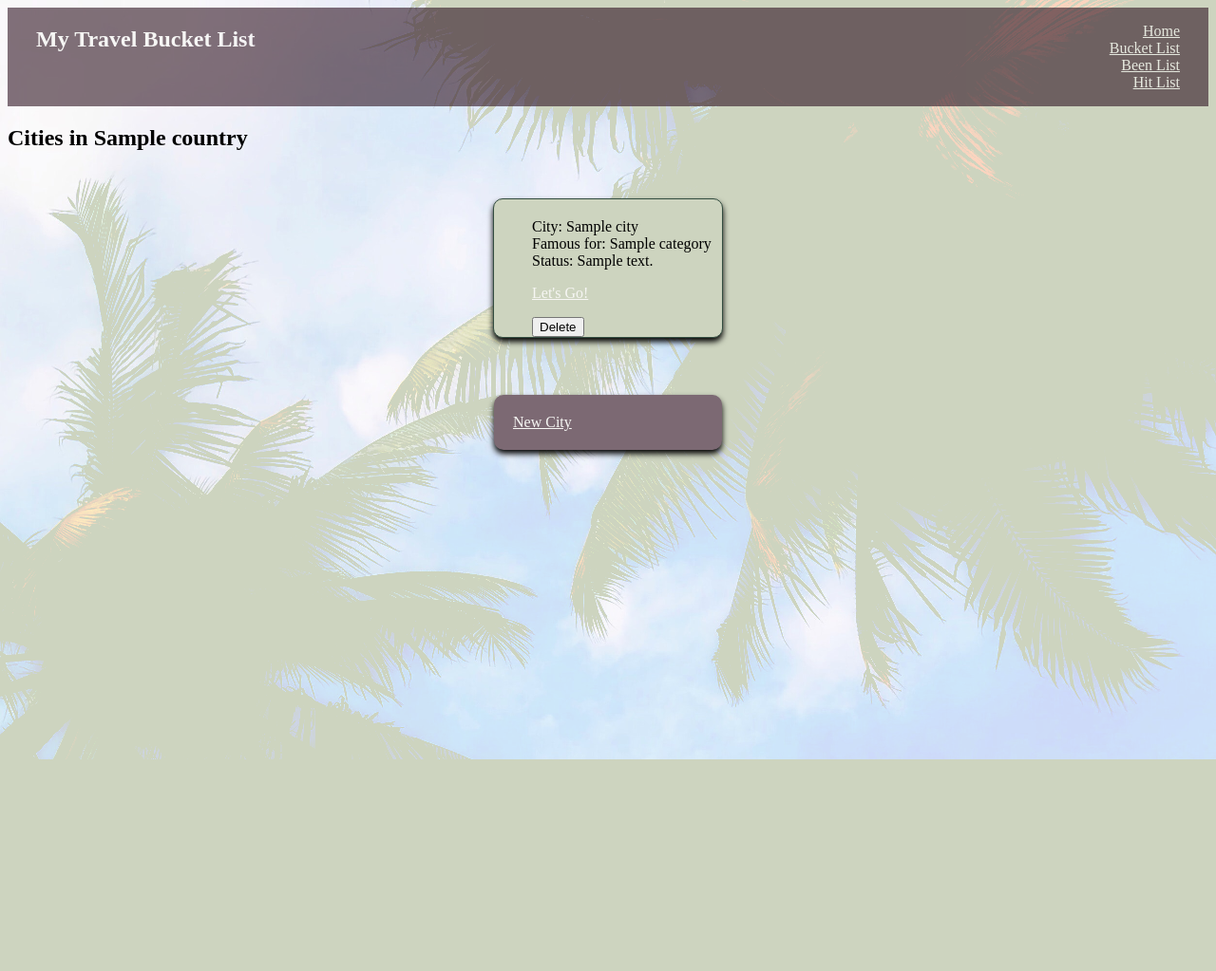
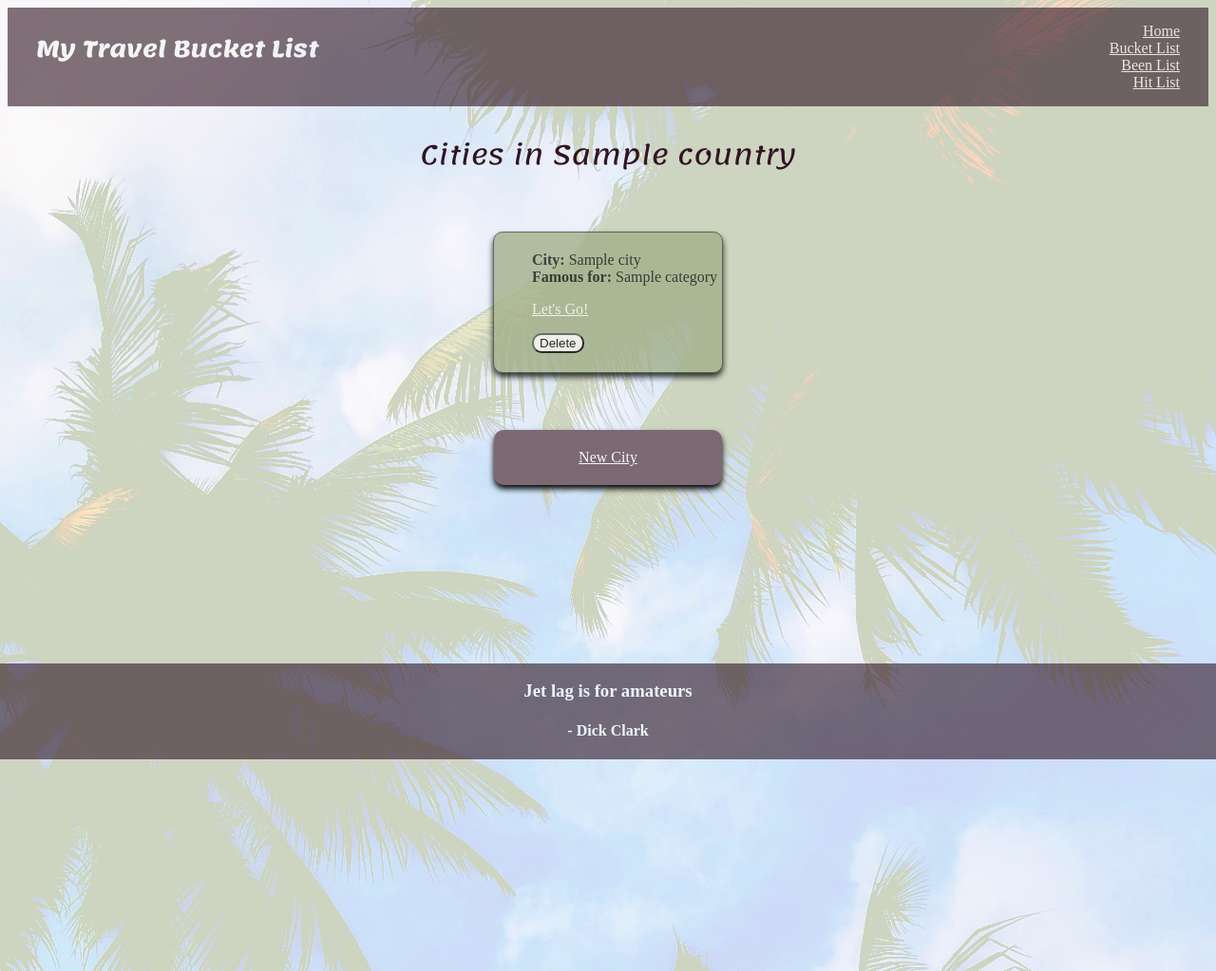
Before and after one commit to kathleenedie/Project1_TravelBucketList, a Flask app: page /visited/1 in a window 1280 px wide. Shown: the whole page at 95% size. Before the commit the page ends 800 px from the top, so only its background shows below. Run offline with Flask 2, Linux system fonts and the light colour scheme; a database or web service that is not in the repository returns one stand-in record (values such as "Sample title"); some libraries are stand-ins or nearby versions.

Commit message:
travel app that works

```diff
--- a/bucket_list/static/header.css
+++ b/bucket_list/static/header.css
@@ -17,6 +17,7 @@ body{
 .title{
     color: #F6F6F3;
     padding-left: 30px;
+    font-family: 'Lemonada', cursive;
 }
 
 .menu{
@@ -29,13 +30,53 @@ a{
     color: #F6F6F3;
 }
 
+h2{
+    font-size: 28px;
+    text-align: center;
+    color: #301523;
+    font-family:'Lemonada', cursive;
+    font-weight: 400;
+}
+
+.footer{
+    position: fixed;
+    left: 0;
+    bottom: 0;
+    width: 100%;
+    background-color: #301523;
+    opacity: 0.6;
+    color: white;
+    text-align: center;
+}
+
+.container{
+    position: relative;
+    min-height: 100vh;
+    padding-bottom: 5rem;
+  }
+
+
+.blurb{
+    display: flex;
+    flex-direction: column;
+    width: 500px;
+    margin: 30px auto;
+    background-color: #3A5A40;
+    opacity: 0.8;
+    border: 1px solid #344E41;
+    border-radius: 10px;
+    box-shadow: 0 4px 6px #000;
+    list-style: none;
+    padding: 30px;
+    color: #CDD4BF;
+    text-align: centre;
+}
 
 .destinations{
     display: flex;
     flex-direction: row;
     flex-wrap: wrap;
     justify-content: flex-start;
-
 }
 
 .eachdestination{
@@ -43,17 +84,21 @@ a{
     flex-direction: column;
     width: 200px;
     margin: 30px auto;
-    background-color: #CDD4BF;
+    background-color: #A3B18A;
     border: 1px solid #344E41;
+    opacity: 0.8;
+    color: #101814;
     border-radius: 10px;
     box-shadow: 0 4px 6px #000;
     list-style: none;
     padding-top: 20px;
+    padding-bottom: 20px;
 }
 
 .newlink{
     display: flex;
     align-self: flex-start;
+    justify-content: center;
     width: 200px;
     margin: 30px auto;
     background-color: #7C6973;
@@ -77,6 +122,7 @@ a{
     width: 200px;
     padding: 20px;
     background-color: #7C6973;
+    justify-content: center;
 }
 
 input[type=text], input[type=number], select{
@@ -94,4 +140,21 @@ button{
     background-color: #F6F6F3;
     border-radius: 10px;
     box-align: center;
+    text-align: center;
 }
+
+input[type=submit]{
+    background-color: #F6F6F3;
+    border-radius: 10px;
+    box-align: center;
+    text-align: center;
+}
+
+.delete-form{
+    border-radius: 10px;
+}
+
+hr{
+    color: #301523;
+    ;
+}
--- a/bucket_list/templates/base.html
+++ b/bucket_list/templates/base.html
@@ -4,6 +4,9 @@
     <meta charset="UTF-8">
     <meta name="viewport" content="width=device-width, initial-scale=1.0">
     <link rel="stylesheet" href="{{ url_for('static', filename='header.css') }}">
+    <link rel="preconnect" href="https://fonts.gstatic.com">
+    <link rel="preconnect" href="https://fonts.gstatic.com">
+    <link href="https://fonts.googleapis.com/css2?family=Lemonada:wght@400;700&display=swap" rel="stylesheet">
 
     <title>My Travel Bucket List</title>
 </head>
@@ -25,6 +28,9 @@
         {% block content %}
         {% endblock %}
       </div>
-
+  <footer class="footer">
+    <h3>Jet lag is for amateurs</h3>
+    <h4>- Dick Clark</h4>
+  </footer>
 </body>
 </html>
--- a/bucket_list/templates/index.html
+++ b/bucket_list/templates/index.html
@@ -1,17 +1,15 @@
 {% extends "base.html" %}
 {% block content %}
 
+
+<h2>Welcome to Bucket List</h2>
 <article class="blurb">
-<h1>Welcome to Bucket List</h1>
-
 <p>Bucket List is your personal travel note book.</p>
 
 <p>Keep a <a href='/visited'>bucket list</a> of countries and cities you want to visit.</p>
 <p>Record the date and link a photo of your trip when you visit a destination</p>
 <p>Look back on your travels with your <a href='/destination'>been list.</a></p>
 <p>Recommend the best cities for food, culture or other activites using your <a href='/recommend'>hit list</a></p>
-
-
 
 </article>
 
--- a/bucket_list/templates/visited/edit.html
+++ b/bucket_list/templates/visited/edit.html
@@ -1,9 +1,10 @@
 {% extends "base.html" %}
 {% block content %}
 
-is this showing up?
+<h2>Record your trip!</h2>
 
-<form action="/visited/{{country.id}}/{{city.id}}" method="post">
+<article class="formcontainer">
+<form class="form" action="/visited/{{country.id}}/{{city.id}}" method="post">
     <div>
         <label for="name">City:</label>
         <input type="text" id="city_name" value="{{city.name}}" name="name" required>
@@ -39,5 +40,6 @@ is this showing up?
     </div>
     <button type="submit">Amend City</button>
 </form>
+</article>
 
 {% endblock %}
--- a/bucket_list/templates/visited/index.html
+++ b/bucket_list/templates/visited/index.html
@@ -7,8 +7,8 @@
 <article class="destinations">
 {% for country in countries %}
     <ul class="eachdestination">
-        <li>Country: {{country.name}}</li>
-        <li>Continent: {{country.continent}}</li>
+        <li><strong>Country: </strong>{{country.name}}</li>
+        <li><strong>Continent: </strong>{{country.continent}}</li>
         <li><p><a href="/visited/{{country.id}}">See Cities</a></p></li>
         <hr>
     </ul>
--- a/bucket_list/templates/visited/show.html
+++ b/bucket_list/templates/visited/show.html
@@ -8,9 +8,8 @@
 
     {% for city in cities%}
     <ul class="eachdestination">
-        <li>City: {{city.name}}</li>
-        <li>Famous for: {{city.category}}</li>
-        <li>Status: {{city.visited}}</li>
+        <li><strong>City: </strong>{{city.name}}</li>
+        <li><strong>Famous for: </strong>{{city.category}}</li>
         <li><p><a href="/visited/{{country.id}}/{{city.id}}">Let's Go!</a></p></li>
         <form action="/visited/{{city.id}}/delete" class="delete-form" method="POST">
             <input type=submit value="Delete">
--- a/bucket_list/templates/visited/show_city.html
+++ b/bucket_list/templates/visited/show_city.html
@@ -6,8 +6,8 @@
 <article class="destinations">
 
     <ul class="eachdestination">
-        <li>City: {{city.name}}</li>
-        <li>Famous for: {{city.category}}</li>
+        <li><strong>City: </strong>{{city.name}}</li>
+        <li><strong>Famous for: </strong>{{city.category}}</li>
 
         <p><a href="/visited/{{ city.country.id }}/{{ city.id }}/edit">Record my Trip</a></p>
 
```
Also changed, not shown: bucket_list/templates/destination/index.html (+10 -4 lines), bucket_list/templates/recommend/category.html (+6 -1 lines), bucket_list/templates/recommend/category_list.html (+15 -6 lines), bucket_list/templates/results.html (+6 -5 lines).
